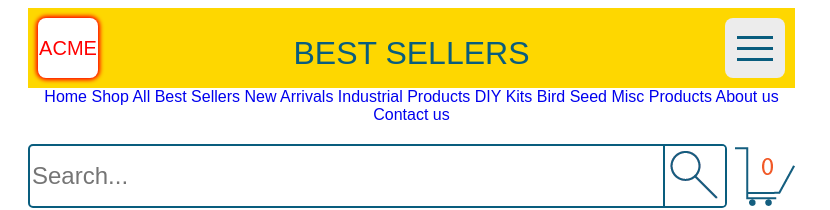
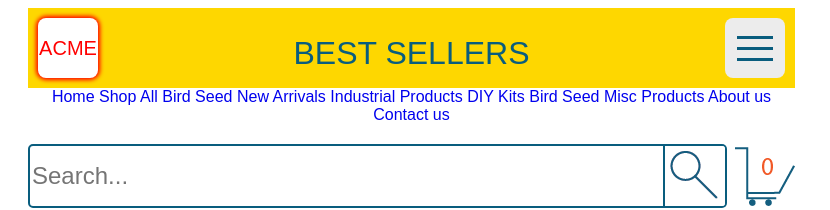
Before and after one commit to jkucharek/P2_Kucharek_Jesse, a plain HTML site: page bestSellers.html in a window 1280 px wide. Shown: the top 210 px of the page, without its empty margins (0-830 px from the left). Drawn offline with Linux system fonts and the light colour scheme; a script that the page names is missing.

Commit message:
Nav corrected.

```diff
--- a/bestSellers.html
+++ b/bestSellers.html
@@ -22,7 +22,7 @@
 			<nav>
 				<a href="index.html">Home</a>
 				<a href="allProducts.html">Shop All</a>
-				<a href="bestSellers.html">Best Sellers</a>
+				<a href="birdSeed.html">Bird Seed</a>
 				<a href="newArrivals.html">New Arrivals</a>
 				<a href="industrial.html">Industrial Products</a>
 				<a href="diyKits.html">DIY Kits</a>
```
